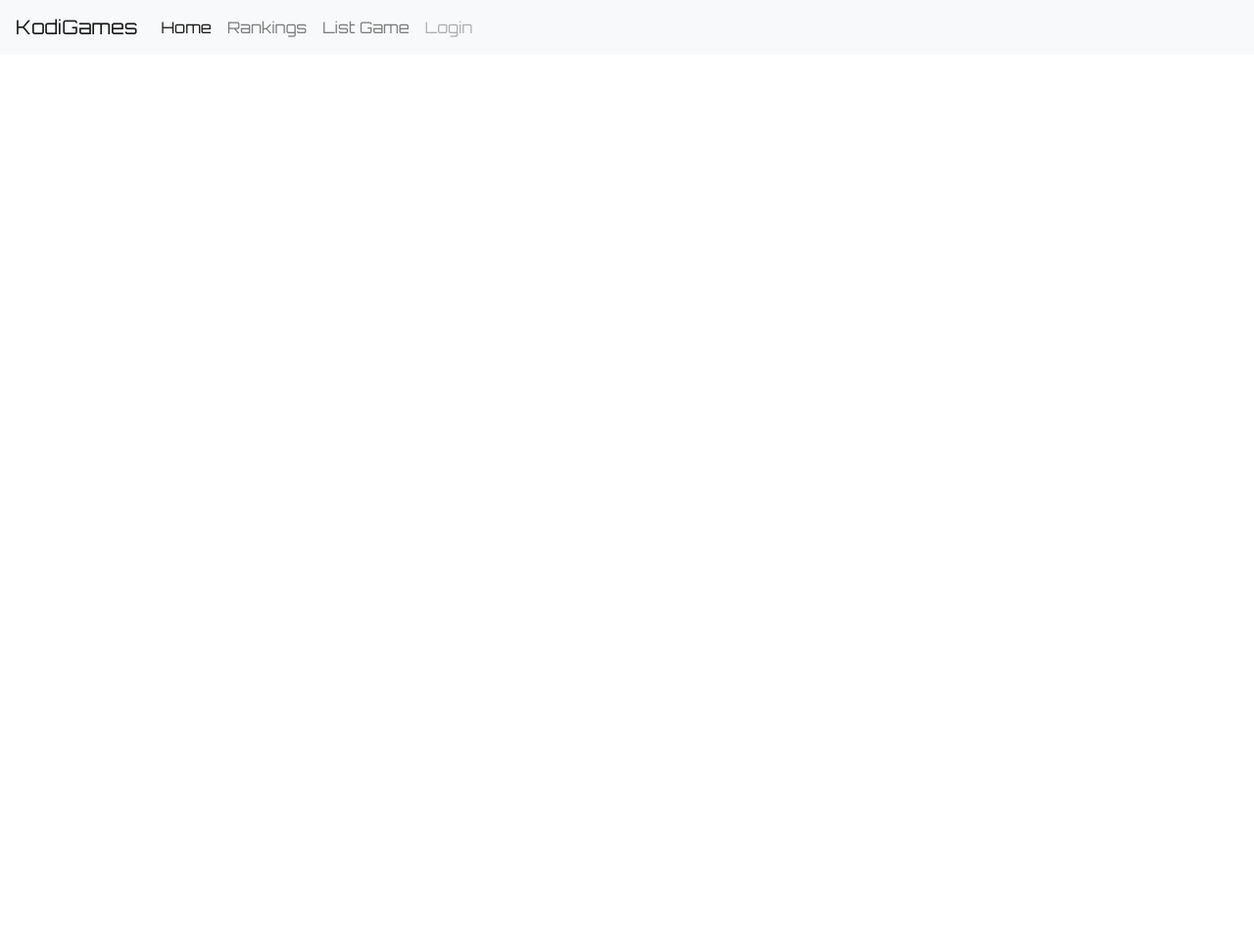
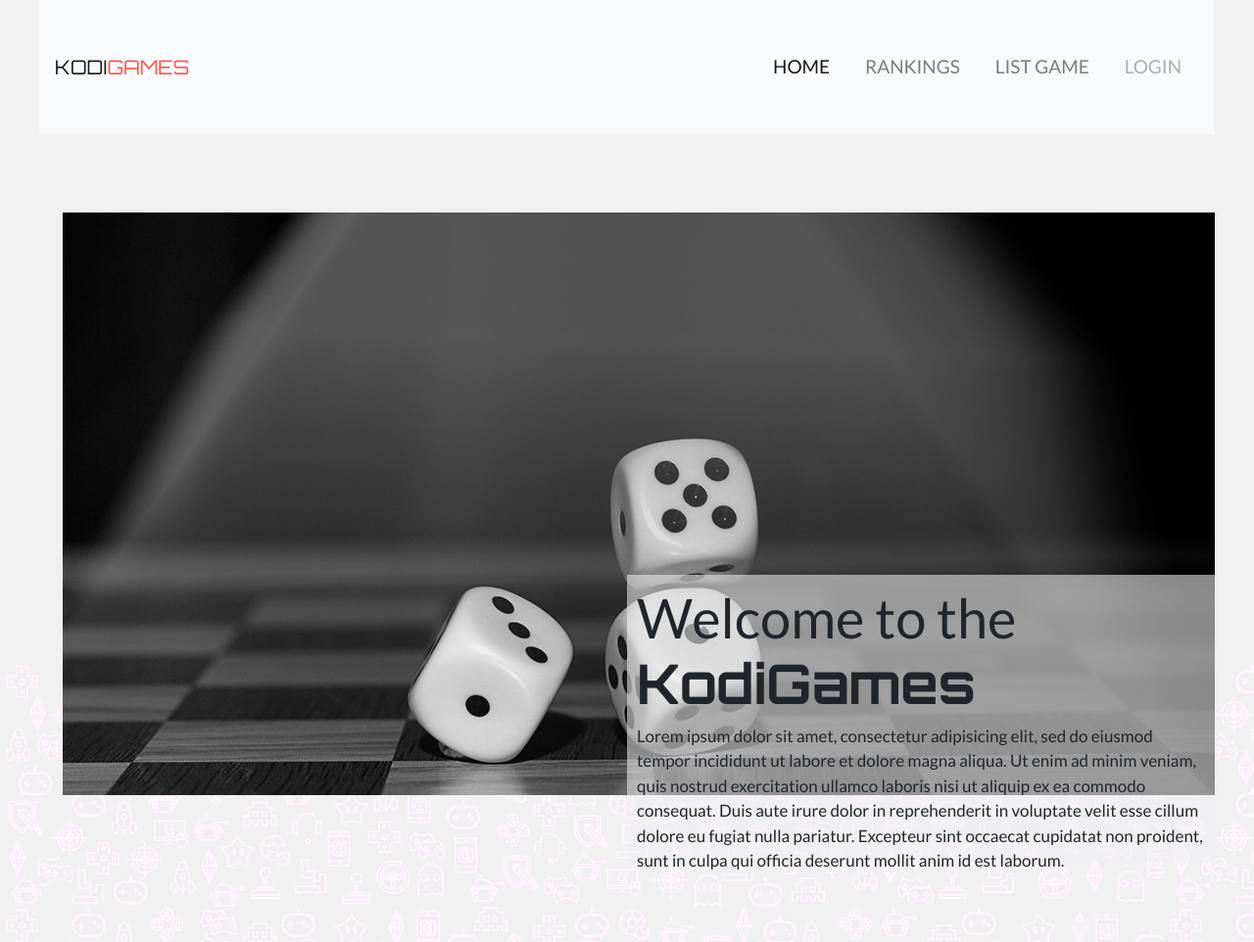
Before and after one commit to Project-web-2018-01/Home-page, a website: page index.html in a window 1280 px wide. Shown: the whole page at 98% size. Before the commit the page ends 800 px from the top, so only its background shows below. Drawn offline with nearby package versions, Linux system fonts and the light colour scheme.

Commit message:
Add section home and background image for body - not finished

```diff
--- a/index.html
+++ b/index.html
@@ -13,7 +13,7 @@
 </head>
 <body>
     <nav class="navbar navbar-expand-lg navbar-light bg-light">
-        <a class="navbar-brand" href="#">KodiGames</a>
+        <a class="navbar-brand" href="#">Kodi<span>Games</span></a>
         <button class="navbar-toggler" type="button" data-toggle="collapse" data-target="#navbarNavAltMarkup" aria-controls="navbarNavAltMarkup" aria-expanded="false" aria-label="Toggle navigation">
             <span class="navbar-toggler-icon"></span>
         </button>
@@ -26,6 +26,30 @@
             </div>
         </div>
     </nav>
+    <section class="home">
+        <div class="container">
+            <div class="home-box">
+                <h1>Welcome to the
+                        <span>KodiGames</span>
+                </h1>
+                <p>Lorem ipsum dolor sit amet,
+                consectetur adipisicing elit, sed do
+                eiusmod tempor incididunt ut
+                labore et dolore magna aliqua. Ut
+                enim ad minim veniam, quis
+                nostrud exercitation ullamco laboris
+                nisi ut aliquip ex ea commodo
+                consequat. Duis aute irure dolor in
+                reprehenderit in voluptate velit
+                esse cillum dolore eu fugiat nulla
+                pariatur. Excepteur sint occaecat
+                cupidatat non proident, sunt in
+                culpa qui officia deserunt mollit
+                anim id est laborum.
+                </p>
+            </div>
+        </div>
+    </section>
 
     <footer>
 
--- a/sass/style.scss
+++ b/sass/style.scss
@@ -2,6 +2,7 @@
 $dark-blue: #292c44;
 $dark-orange: #ff5349;
 $dark-white: #f0f0f1;
+$dark-white-box-home: #f0f0f191;
 $turquoise: #18cdca;
 $blue: #4f80e1;
 
@@ -12,10 +13,65 @@ $lato: 'Lato', sans-serif;
 body {
     font-family: Lato;
     margin: 0 auto;
-    nav {
-        a {
-            font-family: $orbitron;
+    max-width: 1200px;
+    background-image: url(../images/bg-icons.png);
+    background-repeat: repeat;
+    background-color: $dark-white;
+        .navbar {
+            width: 100%;
+            align-items: right;
+            align-items: center;
+            font-family: $lato;
+            color: $dark-blue;
+            text-transform: uppercase;
+            height: 137px;
+            font-size: 19px;
+            a {
+                font-family: $orbitron;
+                color: blue;
+                span {
+                    color: $dark-orange;
+                }
+            }
+            .navbar-collapse {
+                justify-content: flex-end;
+                .navbar-nav {
+                    .nav-link {
+                        font-family: $lato;
+                        margin: 10px;
+                        &:hover {
+                            background-color: $turquoise;
+                            color: white;
+                            border-radius: 3px;
+                        }
+                    }
+                }
+            }
         }
-
-    }
+        .home {
+            height: 825px;
+            width: 100%;
+            background-image: url(../images/roll-the-dice.png);
+            background-size: cover;
+            position: relative;
+            .home-box {
+                width: 600px;
+                height: 293px;
+                position: absolute;
+                right: 0;
+                bottom: 10%;
+                background-color: $dark-white-box-home;
+                padding: 10px;
+                h1 {
+                    font-size: 56px;
+                    span {
+                        font-family: $orbitron;
+                        font-weight: bolder;
+                    }
+                }
+                p {
+                    font-size: 17px;
+                }
+            }
+        }
 }
```
Also changed, not shown: css/style.css, images/roll-the-dice.png (renamed from images/roll-the-dice-craps-board-game-points-122427.png), 1 other file.
